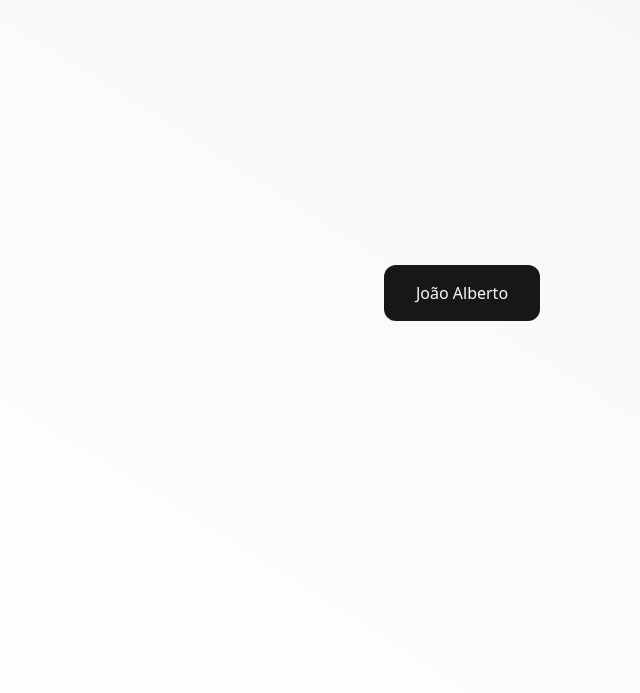
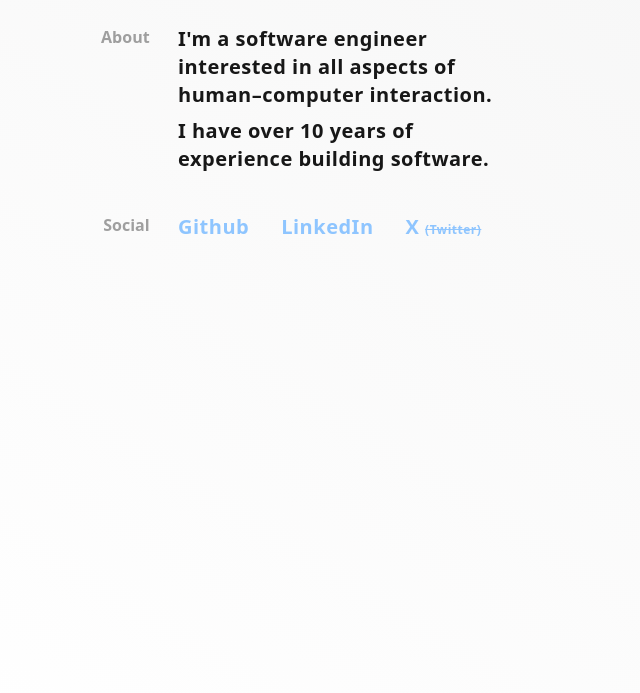
Before and after one commit to joaoalberto-dev/joaoalberto.dev, an Astro site: page / in a window 1280 px wide. Shown: the part 107-800 px from the top of the page, without its empty margins (178-818 px from the left). Built offline with nearby package versions, Linux system fonts and the light colour scheme; Astro itself is replaced by a stand-in of ours.

Commit message:
chore: home content

```diff
--- a/astro.config.mjs
+++ b/astro.config.mjs
@@ -5,13 +5,12 @@ import react from "@astrojs/react";
 
 import tailwindcss from "@tailwindcss/vite";
 
-// https://astro.build/config
 export default defineConfig({
   experimental: {
     fonts: [
       {
         provider: fontProviders.google(),
-        name: "Google Sans Code",
+        name: "EB Garamond",
         cssVariable: "--font-body",
       },
     ],
--- a/src/pages/index.astro
+++ b/src/pages/index.astro
@@ -3,11 +3,35 @@ import Layout from "../layouts/Layout.astro";
 ---
 
 <Layout>
-  <a
-    href="https://github.com/joaoalberto-dev"
-    target="_blank"
-    rel="noopener noreferrer"
-    class="px-8 py-4 rounded-xl text-neutral-50 bg-neutral-900 hover:shadow-2xl"
-    >João Alberto
-  </a>
+  <div
+    class="animate-fade-in max-w-[600px] font-black px-4 w-full h-full text-balance"
+  >
+    <header class="pt-16 space-y-10">
+      <h1 class="text-xl tracking-widest">João Alberto</h1>
+      <div class="relative">
+        <p class="md:absolute right-[105%] opacity-40">About</p>
+        <div class="space-y-2 max-w-[380px] text-xl tracking-wide">
+          <p>
+            I'm a software engineer interested in all aspects of human–computer
+            interaction.
+          </p>
+          <p>I have over 10 years of experience building software.</p>
+        </div>
+      </div>
+      <div class="relative">
+        <p class="md:absolute right-[105%] opacity-40">Social</p>
+        <ul class="flex gap-8 text-xl tracking-wide text-blue-300">
+          <li><a href="https://github.com/joaoalberto-dev">Github</a></li>
+          <li>
+            <a href="https://www.linkedin.com/in/joao-alberto-mo/">LinkedIn</a>
+          </li>
+          <li>
+            <a href="https://x.com/joaoalbertodev"
+              >X <small class="text-xs line-through">(Twitter)</small></a
+            >
+          </li>
+        </ul>
+      </div>
+    </header>
+  </div>
 </Layout>
--- a/src/styles/global.css
+++ b/src/styles/global.css
@@ -1 +1,14 @@
 @import "tailwindcss";
+
+@theme {
+  --animate-fade-in: fade-in 0.3s ease-in;
+
+  @keyframes fade-in {
+    0% {
+      opacity: 0;
+    }
+    100% {
+      opacity: 1;
+    }
+  }
+}
```
